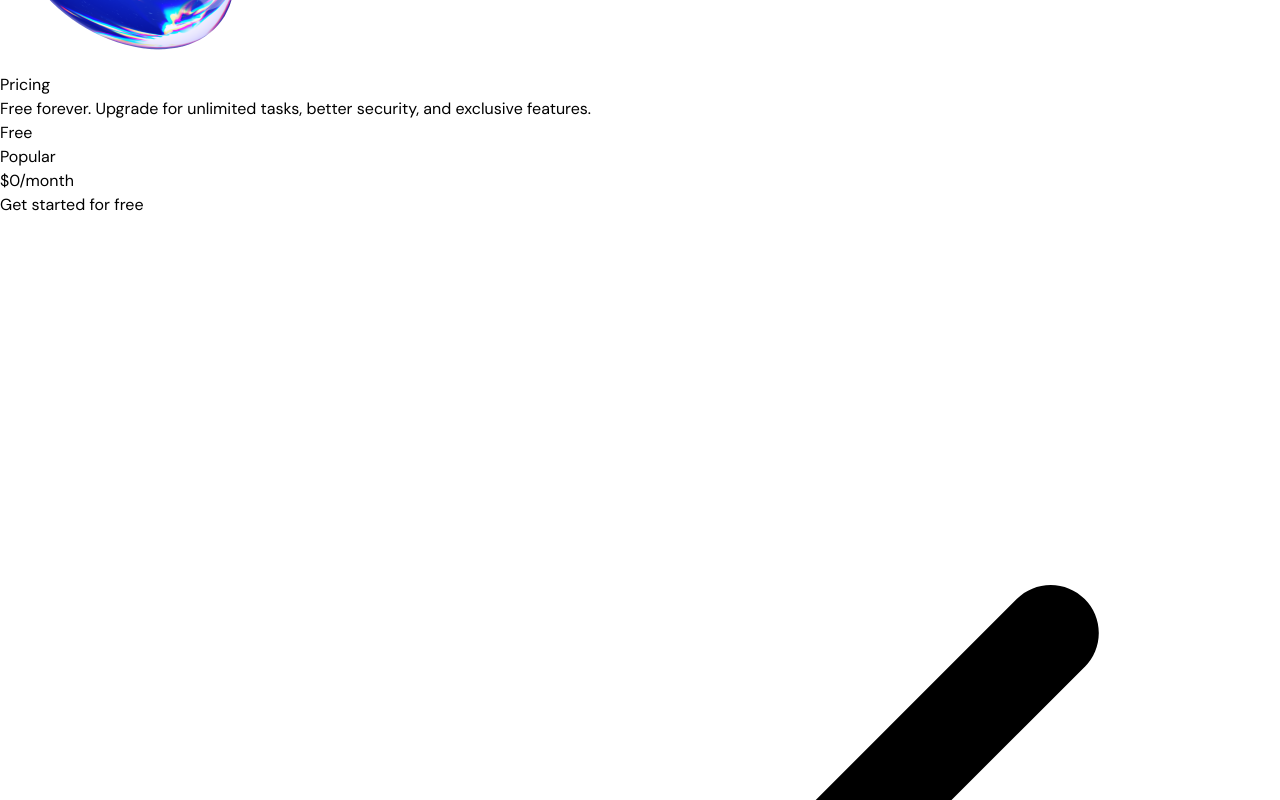
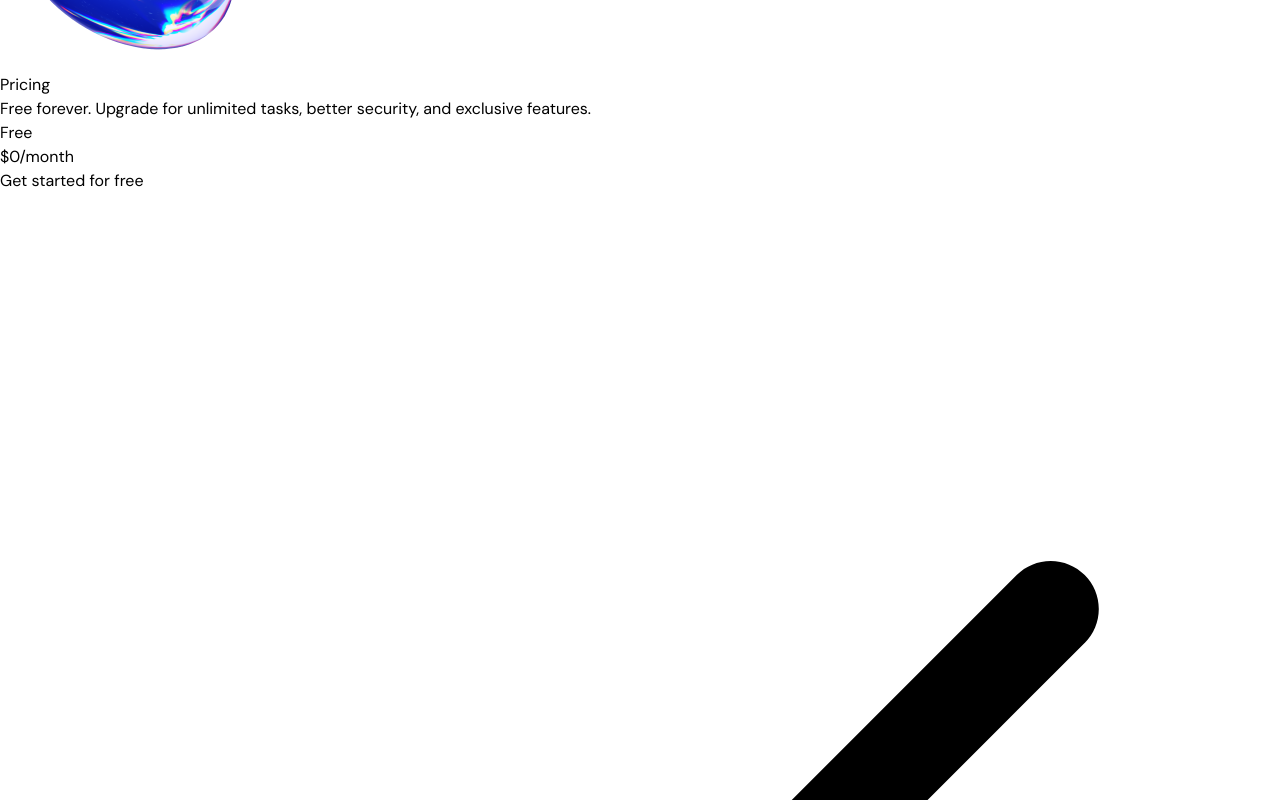
Before and after one commit to xkaze09/saas-website-design, a Next.js app: page / in a window 1280 px wide. Shown: the part 6380-7180 px from the top of the page. Built offline with nearby package versions, Linux system fonts and the light colour scheme.

Commit message:
Conditionally render popular tier badge

```diff
--- a/src/sections/Pricing.tsx
+++ b/src/sections/Pricing.tsx
@@ -64,9 +64,11 @@ export const Pricing = () => {
           <div className="p-10 border border-[#F1F1F1] rounded-3xl shadow-[0_7px-14px_#EAEAEA]">
             <div className="flex justify-between">
               <h3 className="text-lg font-bold text-black/50">{title}</h3>
-              <div className="inline-flex text-sm px-4 py-1.5 rounded-xl border border-white/20">
-                <span className="bg-[linear-gradient(to_right,#DD7DDf,#E1CD86,#BBCB92,#71C2EF,#3BFFFF,#DD7DDF)] text-gransparent bg-clip-text font-medium">Popular</span>
-              </div>
+              {popular && (
+                <div className="inline-flex text-sm px-4 py-1.5 rounded-xl border border-white/20">
+                  <span className="bg-[linear-gradient(to_right,#DD7DDf,#E1CD86,#BBCB92,#71C2EF,#3BFFFF,#DD7DDF)] text-gransparent bg-clip-text font-medium">Popular</span>
+                </div>
+              )}
             </div>
             <div className="flex items-baseline gap-1 mt-[30px]">
               <span className="text-4xl font-bold tracking-tighter leading-none">${monthlyPrice}</span>
```
